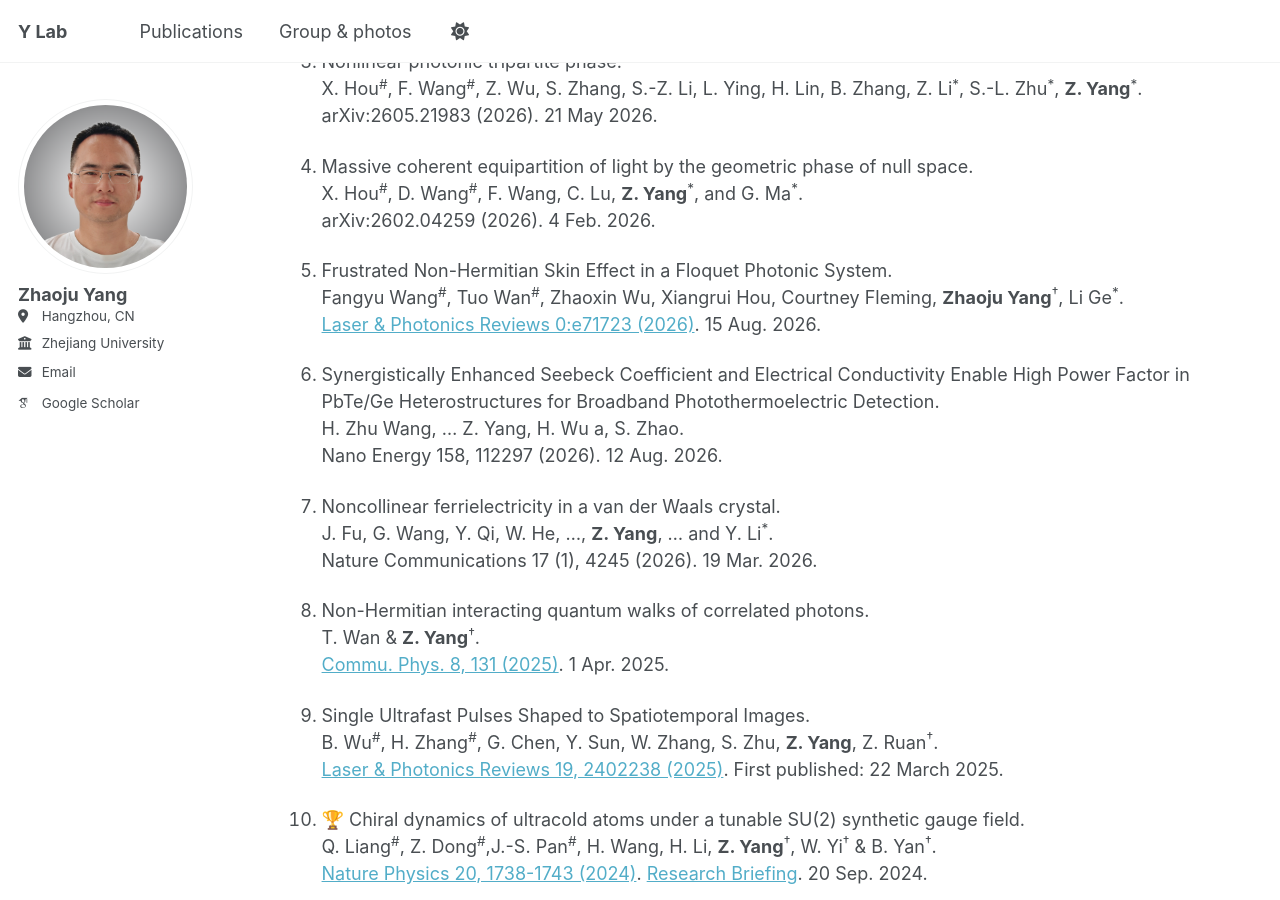
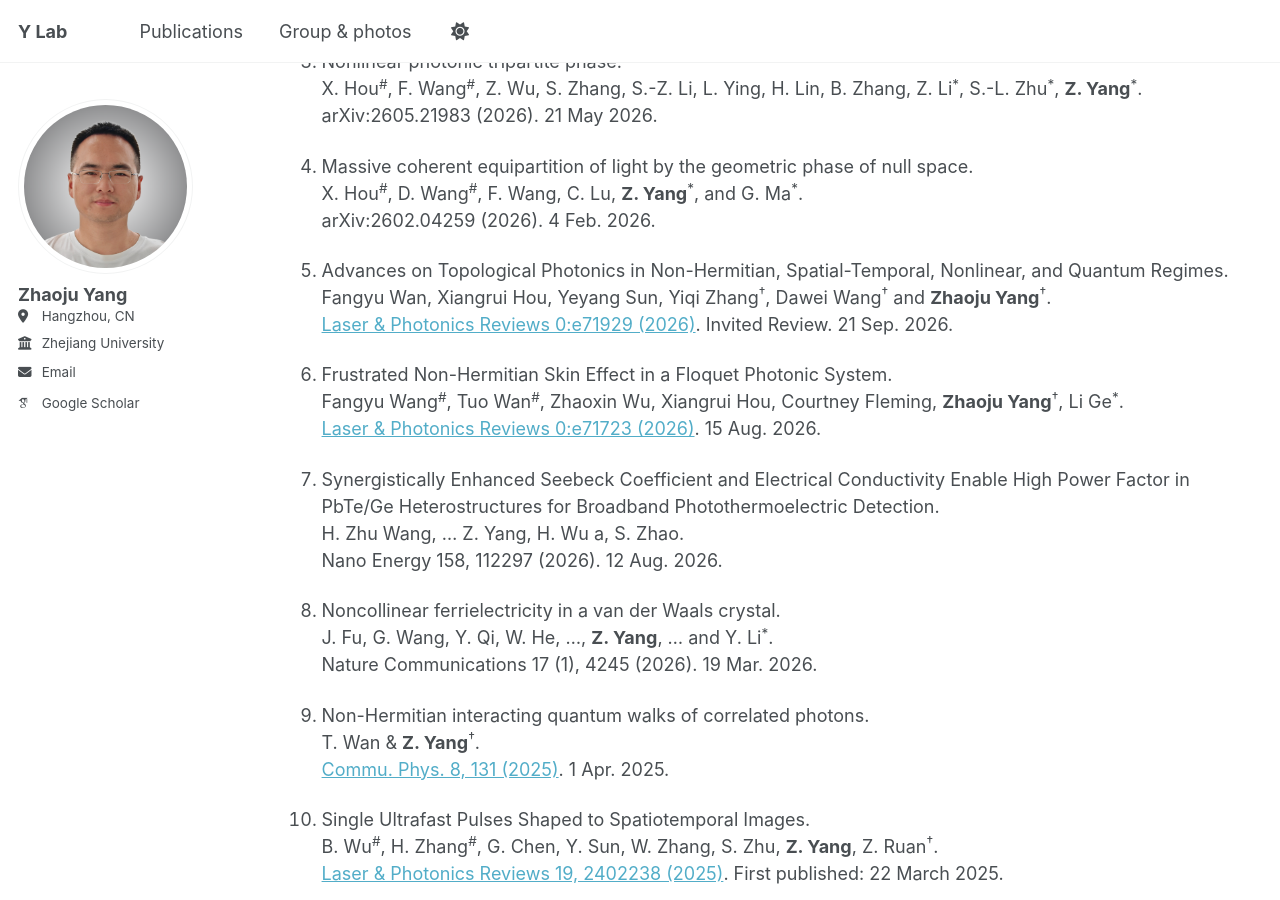
Before and after one commit to zhaojuyang/zhaojuyang.github.io, a Jekyll site: the page built from _pages/My_Publications.md, in a window 1280 px wide and 900 px high, scrolled down 383 px. Built offline with Jekyll 4.4.1, drawn with Linux system fonts in a browser that asks for light colours; emoji names are drawn with the system emoji font; some web fonts are replaced.

Commit message:
Update publications

```diff
--- a/_pages/My_Publications.md
+++ b/_pages/My_Publications.md
@@ -23,6 +23,10 @@ arXiv:2605.21983 (2026). 21 May 2026.
 1. Massive coherent equipartition of light by the geometric phase of null space. <br>
 X. Hou<sup>#</sup>, D. Wang<sup>#</sup>, F. Wang, C. Lu, **Z. Yang**<sup>*</sup>, and G. Ma<sup>*</sup>. <br>
 arXiv:2602.04259 (2026). 4 Feb. 2026.
+
+1. Advances on Topological Photonics in Non-Hermitian, Spatial-Temporal, Nonlinear, and Quantum Regimes. <br>
+Fangyu Wan, Xiangrui Hou, Yeyang Sun, Yiqi Zhang<sup>†</sup>, Dawei Wang<sup>†</sup> and **Zhaoju Yang**<sup>†</sup>. <br>
+[Laser & Photonics Reviews 0:e71929 (2026)](https://doi.org/10.1002/lpor.71723). Invited Review. 21 Sep. 2026.
 
 1. Frustrated Non-Hermitian Skin Effect in a Floquet Photonic System. <br>
 Fangyu Wang<sup>#</sup>, Tuo Wan<sup>#</sup>, Zhaoxin Wu, Xiangrui Hou, Courtney Fleming, **Zhaoju Yang**<sup>†</sup>, Li Ge<sup>*</sup>. <br>
```
